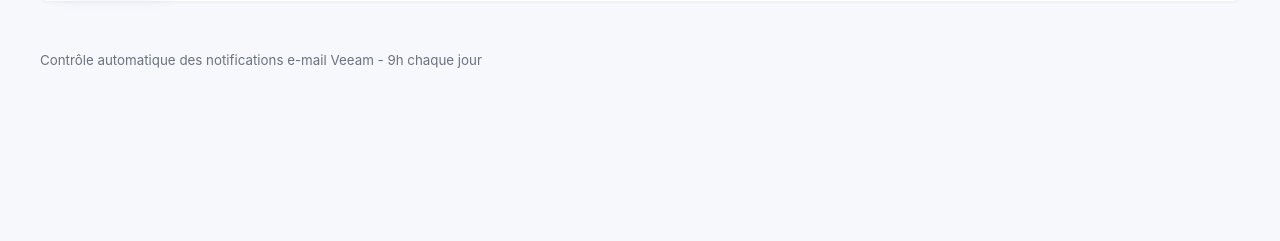
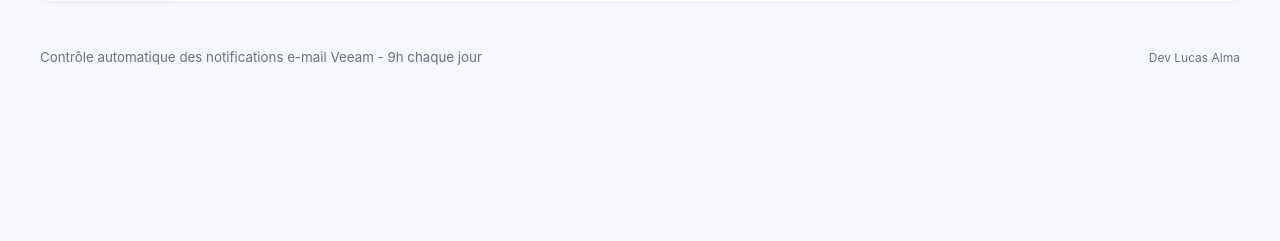
Before and after one commit to lucaspecout/veeam-notify-alma, a Flask app: page /password in a window 1280 px wide. Shown: the part 472-713 px from the top of the page. Run offline with Flask 3, Linux system fonts and the light colour scheme; the visitor is signed in with stand-in values (Sample User, id 1).

Commit message:
Improve report header readability and add footer credit

```diff
--- a/app/email_service.py
+++ b/app/email_service.py
@@ -307,7 +307,7 @@ def build_status_report_html(
     <html lang=\"fr\">
     <body style=\"margin:0;padding:0;background:#f3f4f6;font-family:'Segoe UI',Helvetica,Arial,sans-serif;\">
         <div style=\"max-width:760px;margin:24px auto;background:#ffffff;border:1px solid #e5e7eb;border-radius:14px;overflow:hidden;box-shadow:0 6px 24px rgba(15,23,42,0.08);\">
-            <div style=\"background:linear-gradient(120deg,#2563eb,#7c3aed);color:#f8fafc;padding:18px 22px;\">
+            <div style=\"background:linear-gradient(120deg,#e5e7eb,#f8fafc);color:#0f172a;padding:18px 22px;\">
                 <div style=\"font-size:14px;opacity:0.9;letter-spacing:0.3px;\">Rapport Veeam</div>
                 <div style=\"font-size:22px;font-weight:700;margin-top:4px;\">Statut des notifications</div>
                 <div style=\"font-size:13px;opacity:0.85;margin-top:6px;\">Généré le {header_date} ({tz})</div>
--- a/static/style.css
+++ b/static/style.css
@@ -280,6 +280,17 @@ footer {
     color: var(--muted);
 }
 
+.footer-content {
+    display: flex;
+    justify-content: space-between;
+    align-items: flex-end;
+}
+
+.footer-signature {
+    font-size: 0.75rem;
+    color: var(--muted);
+}
+
 .empty {
     text-align: center;
     color: var(--muted);
--- a/templates/base.html
+++ b/templates/base.html
@@ -37,8 +37,9 @@
     {% block content %}{% endblock %}
 </main>
 <footer>
-    <div class="container">
+    <div class="container footer-content">
         <small>Contrôle automatique des notifications e-mail Veeam - 9h chaque jour</small>
+        <small class="footer-signature">Dev Lucas Alma</small>
     </div>
 </footer>
 </body>
```
